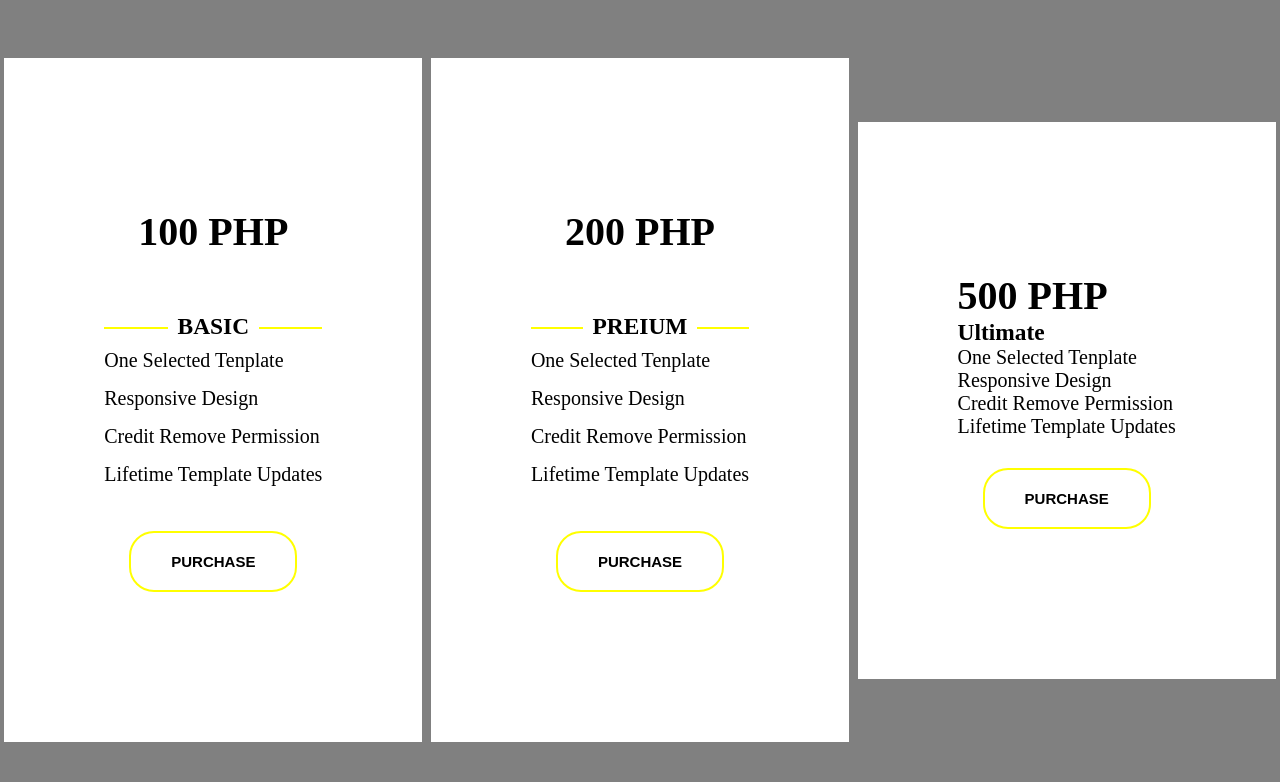
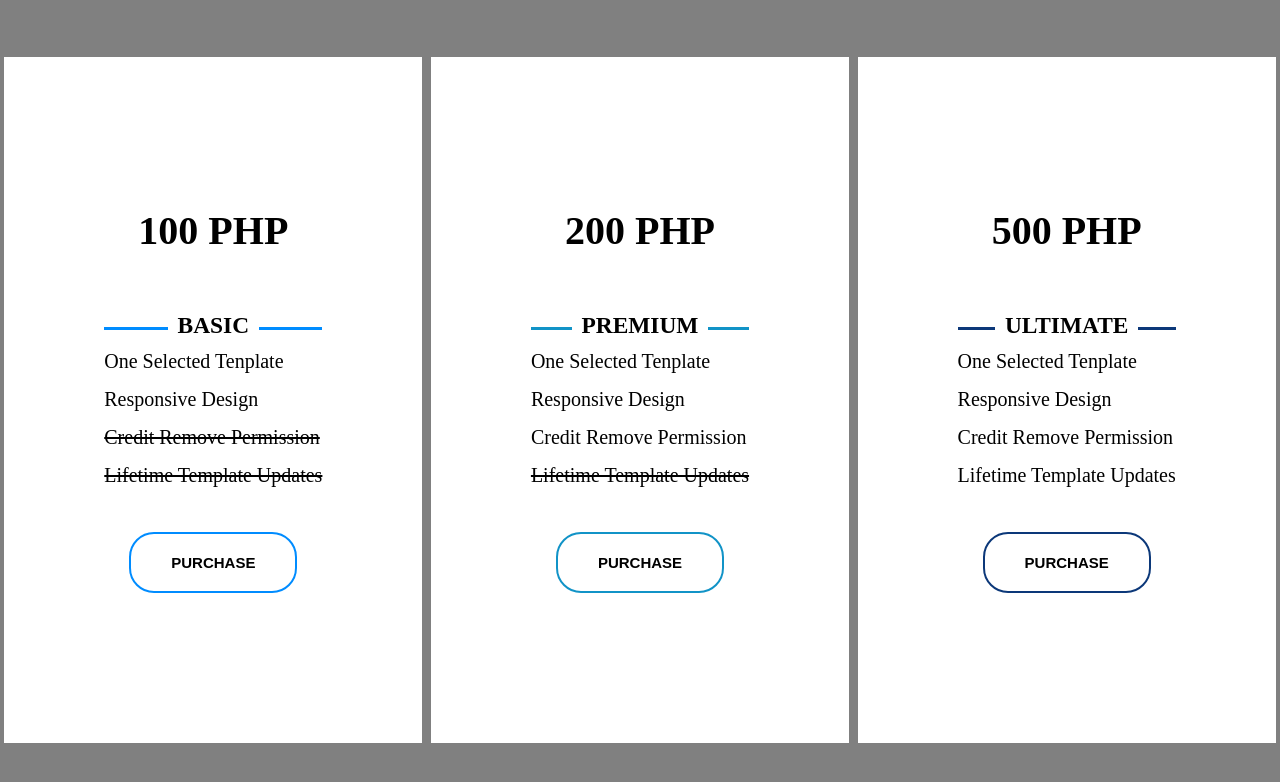
Before and after one commit to rencejke/Price_Layout, a plain HTML site: page index.html in a window 1280 px wide. Drawn offline with Linux system fonts and the light colour scheme.

Commit message:
updated css and html

```diff
--- a/index.html
+++ b/index.html
@@ -14,22 +14,24 @@
          <h3><span>Basic</span></h3>
          <p>One Selected Tenplate</p>
          <p>Responsive Design</p>
-         <p>Credit Remove Permission</p>
-         <p>Lifetime Template Updates</p>
+         <p class="underline">Credit Remove Permission</p>
+         <p class="underline">Lifetime Template Updates</p>
          <div class="basic-purchase-button">
          <button>Purchase</button>
       </div>
       </div>
+
       <div class="premium-price">
          <h1>200 PHP</h1>
-         <h3><span>Preium</span></h3>
+         <h3><span>Premium</span></h3>
          <p>One Selected Tenplate</p>
          <p>Responsive Design</p>
          <p>Credit Remove Permission</p>
-         <p>Lifetime Template Updates</p>
+         <p class="underline">Lifetime Template Updates</p>
          <div class="premium-purchase-button">
          <button>Purchase</button></div>
          </div>
+
       <div class="ultimate-price">
          <h1>500 PHP</h1>
          <h3><span>Ultimate</span></h3>
@@ -37,7 +39,7 @@
          <p>Responsive Design</p>
          <p>Credit Remove Permission</p>
          <p>Lifetime Template Updates</p>
-         <div class="basic-purchase-button">
+         <div class="ultimate-purchase-button">
          <button>Purchase</button>
       </div>
    </div>
--- a/style.css
+++ b/style.css
@@ -11,13 +11,35 @@
    /* Grids */
    display: grid;
    grid-template-columns: repeat(3, 1fr);
+   /* grid-template-rows: repeat(3, 1fr); */
    place-items: center;
+   /* row-gap: 10px; */
 }
 
-.basic-price,  .premium-price, .ultimate-price
+.basic-price, .premium-price, .ultimate-price
 {
    background-color: white;
    padding: 150px 100px 150px 100px;
+}
+.basic-price
+{
+   grid-column: 1/2;
+   /* grid-row: 1/2; */
+}
+
+.premium-price
+{
+   grid-column: 2/3;
+   /* grid-row: 2/3; */
+}
+.ultimate-price
+{
+   grid-column: 3/4;
+   /* grid-row: 3/4; */
+}
+.underline
+{
+   text-decoration: line-through;
 }
 .basic-price h1
 {
@@ -29,7 +51,7 @@
    text-align: center;
    font-weight: bolder;
    text-transform: uppercase;
-   border-bottom: 2px solid yellow;
+   border-bottom: 3px solid rgb(0, 140, 255);
    line-height: 0.1em;
    margin: 10px 0px 20px;
 }
@@ -39,8 +61,8 @@
 }
 .basic-price h3 span
 {
-   background:#fff;
-   padding:0 10px;
+   background: #fff;
+   padding: 0 10px;
 }
  .basic-purchase-button
 {
@@ -52,7 +74,7 @@
    padding: 20px 40px 20px 40px;
    border-radius: 25px;
    background-color: #fff;
-   border-color: yellow;
+   border-color: rgb(0, 140, 255);
    text-transform: uppercase;
    font-weight: bold;
    border-style: solid;
@@ -60,8 +82,9 @@
 }
 .basic-purchase-button button:hover
 {
-   background-color: rgb(179, 179, 61);
+   background-color:  rgb(0, 140, 255);
    border-color: black;
+   color: #fff;
 }
 
 /* preium price */
@@ -75,7 +98,7 @@
    text-align: center;
    font-weight: bolder;
    text-transform: uppercase;
-   border-bottom: 2px solid yellow;
+   border-bottom: 3px solid rgb(17, 147, 199);
    line-height: 0.1em;
    margin: 10px 0px 20px;
 }
@@ -98,7 +121,7 @@
    padding: 20px 40px 20px 40px;
    border-radius: 25px;
    background-color: #fff;
-   border-color: yellow;
+   border-color: rgb(17, 147, 199);
    text-transform: uppercase;
    font-weight: bold;
    border-style: solid;
@@ -106,6 +129,54 @@
 }
 .premium-purchase-button button:hover
 {
-   background-color: rgb(179, 179, 61);
+   background-color: rgb(17, 147, 199);
    border-color: black;
+   color: white;
 }
+
+/* ultimate price */
+.ultimate-price h1
+{
+   text-align: center;
+   margin-bottom: 70px;
+}
+.ultimate-price h3
+{
+   text-align: center;
+   font-weight: bolder;
+   text-transform: uppercase;
+   border-bottom: 3px solid rgb(12, 56, 121);;
+   line-height: 0.1em;
+   margin: 10px 0px 20px;
+}
+.ultimate-price p
+{
+   margin-bottom: 15px;
+}
+.ultimate-price h3 span
+{
+   background:#fff;
+   padding:0 10px;
+}
+ .ultimate-purchase-button
+{
+  text-align: center;
+}
+.ultimate-purchase-button button
+{
+   margin-top: 30px;
+   padding: 20px 40px 20px 40px;
+   border-radius: 25px;
+   background-color: #fff;
+   border-color: rgb(12, 56, 121);
+   border-style: solid;
+   text-transform: uppercase;
+   font-weight: bold;
+   font-size: 15px;
+}
+.ultimate-purchase-button button:hover
+{
+   background-color: rgb(12, 56, 121);
+   border-color: black;
+   color: #fff;
+}
```
